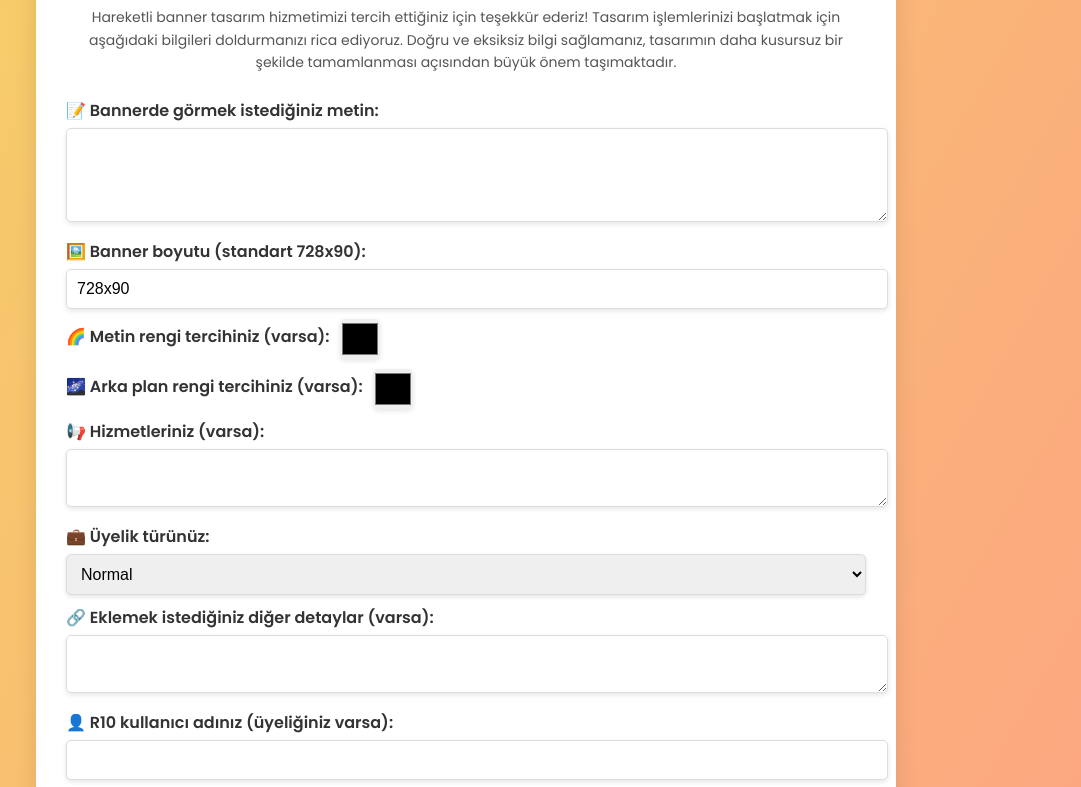
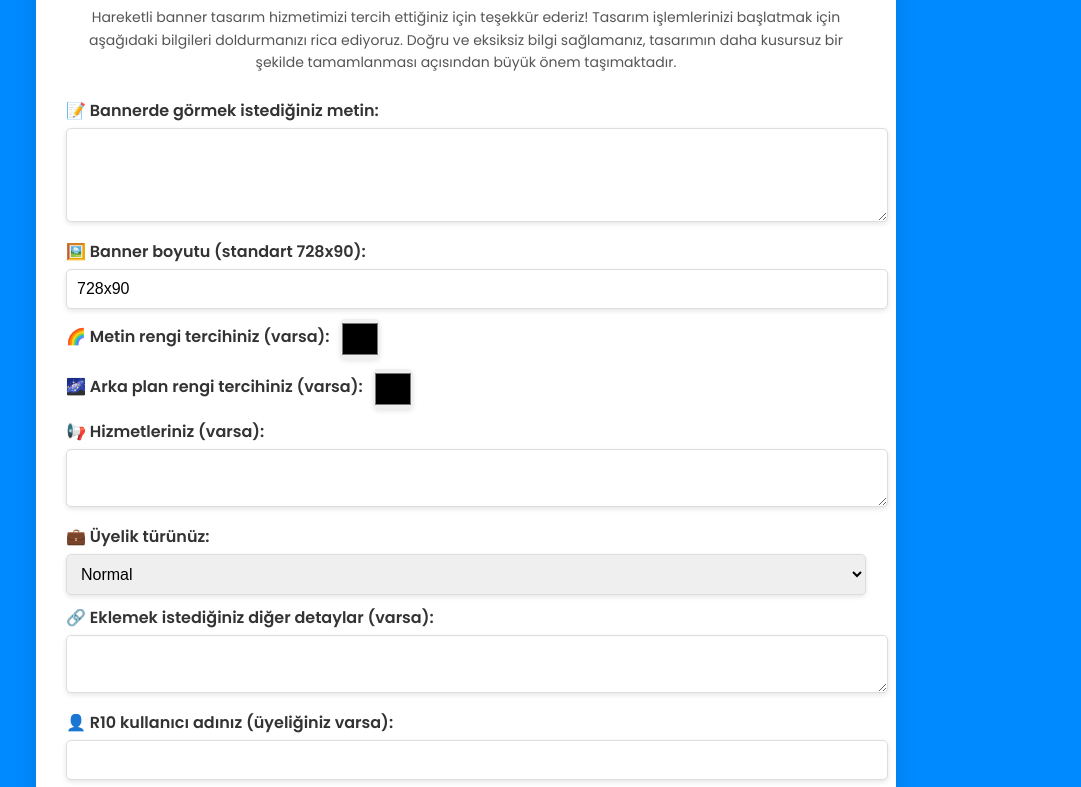
Before and after one commit to kalipsotr/info, a plain HTML site: page hareketlibanner.html in a window 1280 px wide. Shown: the part 275-1062 px from the top of the page, without its empty margins (174-1255 px from the left). Drawn offline with Linux system fonts and the light colour scheme.

Commit message:
Update styles3.css

```diff
--- a/styles3.css
+++ b/styles3.css
@@ -2,7 +2,7 @@
 
 body {
     font-family: 'Poppins', sans-serif;
-    background: linear-gradient(120deg, #f6d365 0%, #fda085 100%);
+    background-color: #008AFF;
     margin: 0;
     padding: 20px;
     display: flex;
```
